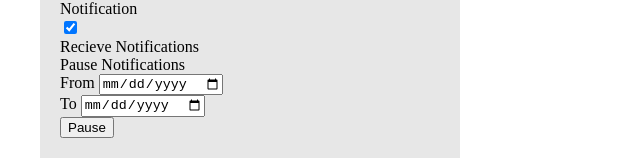
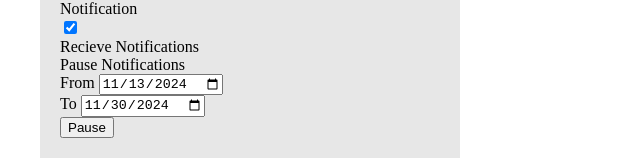
Before and after one commit to cs-24-sw-3-09/KunstenCMSFrontend, a SvelteKit app: page /profile in a window 1280 px wide. Shown: the part 177-344 px from the top of the page, without its empty margins (0-640 px from the left). Built offline with nearby package versions, Linux system fonts and the light colour scheme.

Commit message:
Buttons dose stuff

```diff
--- a/src/routes/profile/+page.svelte
+++ b/src/routes/profile/+page.svelte
@@ -1,3 +1,9 @@
+<!--
+    TODO:
+    - Add functionality for edit profile
+    - Correct updating to database
+ -->
+
 <script>
     import ProfileInfo from "./profile_info.svelte";
     import ProfileEdit from "./profile_edit.svelte";
@@ -16,10 +22,31 @@
         role: "Media Planner",
         notifications: true,
         pause_notifications: {
-            from: "2023-01-01",
-            to: "2023-01-31",
+            from: "2024-11-01",
+            to: "2024-11-30",
         },
     };
+
+    function toggleNotifications() {
+        profileData.notifications = !profileData.notifications;
+        console.log("Notifications toggled:", profileData.notifications);
+    }
+
+    function pauseNotifications(event) {
+        event.preventDefault();
+        const form = event.currentTarget;
+        const data = new FormData(form);
+        console.log(data);
+    }
+
+    function editProfile() {
+        console.log("edit");
+    }
+
+    function changePassword() {
+        console.log("changePassword");
+    }
+
 </script>
 
 <svelte:head>
@@ -33,11 +60,11 @@
     <div class="main-content">
         <div class="profile">
             <div class="profile-top">
-                <ProfileInfo {profileData} />
-                <ProfileEdit {profileData} /> <!-- TODO: Add functionality for edit profile -->
+                <ProfileInfo profileData={profileData} />
+                <ProfileEdit profileData={profileData} doEditProfile={editProfile} doChangePassword={changePassword} /> <!-- TODO: Add functionality for edit profile -->
             </div>
             <div class="profile-notis">
-                <Notis {profileData} />
+                <Notis {profileData} doToggleNotifications={toggleNotifications} doPauseNotifications={pauseNotifications}/>
             </div>
         </div>
     </div>
--- a/src/routes/profile/notis.svelte
+++ b/src/routes/profile/notis.svelte
@@ -3,36 +3,42 @@
 -->
 
 <script>
-    let { profileData } = $props();
+    let { profileData, doToggleNotifications, doPauseNotifications} = $props();
+
+    // Gets today's date and splits it into a date object
+    let today  = new Date().toISOString().split("T")[0];
+    let todayDate = new Date(today);
+
+    // Get the date from the profileData and split it into a date object
+    let tempFromDate = new Date(profileData.pause_notifications.from);
+    let tempToDate  = new Date(profileData.pause_notifications.to);
+
+    // Checks if the date from the profileData is greater than today's date, if so, it sets the date to today
+    let tempFrom = tempFromDate > todayDate ? tempFromDate.toISOString().split("T")[0] : today;
+    let tempTo = tempToDate > todayDate ? tempToDate.toISOString().split("T")[0] : today;
 </script>
 
 <div class="profile-notis-title">Notification</div>
 <div class="profile-notis-top">
     <div class="checkboxOverride">
-        <input
-            checked
-            type="checkbox"
-            name=""
-            id="checkboxInputOverride"
-            value="1"
-        />
+        <input checked type="checkbox" name="" id="checkboxInputOverride" value={profileData.notifications} onchange="{doToggleNotifications}"/>
         <label for="checkboxInputOverride"></label>
     </div>
     <div class="profile-notis-check-title">Recieve Notifications</div>
 </div>
-<form class="profile-notis-bottom">
+<form class="profile-notis-bottom notis-pause-form" action="#" onsubmit={doPauseNotifications}>
     <div class="profile-notis-bottom-title">Pause Notifications</div>
     <div class="profile-notis-pause-inputs">
         <div class="profile-notis-pause-from">
             <label for="from">From</label>
-            <input type="date" name="" id="from" required />
+            <input type="date" name="from" id="from"  min={today} value={tempFrom} required />
         </div>
         <div class="profile-notis-pause-to">
             <label for="to">To</label>
-            <input type="date" name="" id="to" required />
+            <input type="date" name="to" id="to" min={today} value={tempTo} required />
         </div>
     </div>
     <div class="profile-notis-pause-button">
-        <button cnclick>Pause</button>
+        <input type="submit" value="Pause" />
     </div>
 </form>
--- a/src/routes/profile/profile.css
+++ b/src/routes/profile/profile.css
@@ -179,7 +179,7 @@
     margin-top: 24px;
 }
 
-.profile-notis-pause-button button {
+.profile-notis-pause-button input[type="submit"] {
     background-color: rgb(167, 167, 167);
     border: none;
     height: 32px;
@@ -188,6 +188,6 @@
     cursor: pointer;
 }
 
-.profile-notis-pause-button button:hover {
+.profile-notis-pause-button input[type="submit"]:hover {
     background-color: rgb(156, 156, 156);
 }
--- a/src/routes/profile/profile_edit.svelte
+++ b/src/routes/profile/profile_edit.svelte
@@ -3,7 +3,7 @@
  -->
 
 <script>
-    let { profileData } = $props();
+    let { profileData, doEditProfile, doChangePassword} = $props();
 </script>
 
 <div class="profile-info">
@@ -16,7 +16,7 @@
         <div class="profile-info-item-text">{profileData.email}</div>
     </div>
     <div class="profile-info-buttons">
-        <button class="profile-info-edit-button">Edit</button>
-        <button class="profile-info-pass-button">Change Password</button>
+        <button class="profile-info-edit-button" onclick={doEditProfile}>Edit</button>
+        <button class="profile-info-pass-button" onclick={doChangePassword}>Change Password</button>
     </div>
 </div>
```
